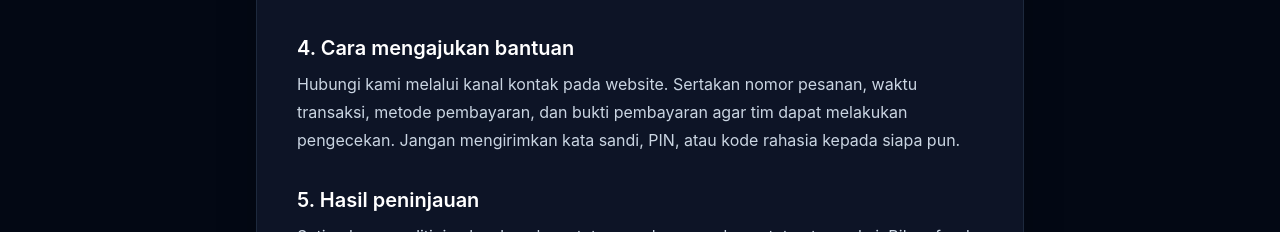
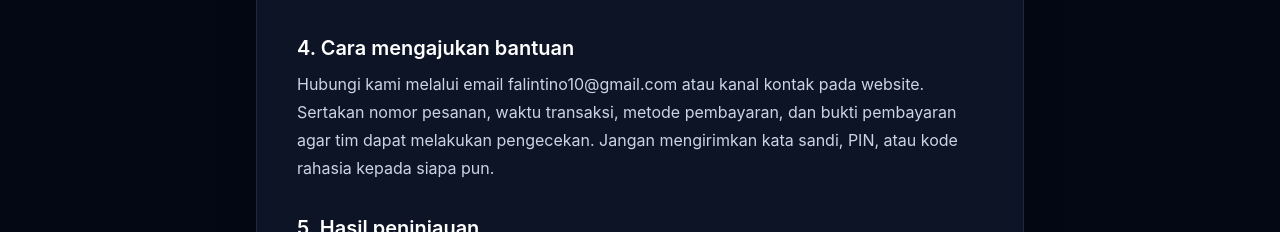
Before and after one commit to falintino/7-april-store, a Next.js app: page /kebijakan-refund in a window 1280 px wide. Shown: the part 708-940 px from the top of the page. Built offline with nearby package versions, Linux system fonts and the light colour scheme; no server answers.

Commit message:
Align policy contact details with NIB

```diff
--- a/app/kebijakan-refund/page.tsx
+++ b/app/kebijakan-refund/page.tsx
@@ -65,10 +65,11 @@ export default function KebijakanRefundPage() {
               4. Cara mengajukan bantuan
             </h2>
             <p className="mt-2">
-              Hubungi kami melalui kanal kontak pada website. Sertakan nomor
-              pesanan, waktu transaksi, metode pembayaran, dan bukti pembayaran
-              agar tim dapat melakukan pengecekan. Jangan mengirimkan kata
-              sandi, PIN, atau kode rahasia kepada siapa pun.
+              Hubungi kami melalui email falintino10@gmail.com atau kanal kontak
+              pada website. Sertakan nomor pesanan, waktu transaksi, metode
+              pembayaran, dan bukti pembayaran agar tim dapat melakukan
+              pengecekan. Jangan mengirimkan kata sandi, PIN, atau kode rahasia
+              kepada siapa pun.
             </p>
           </section>
 
```
